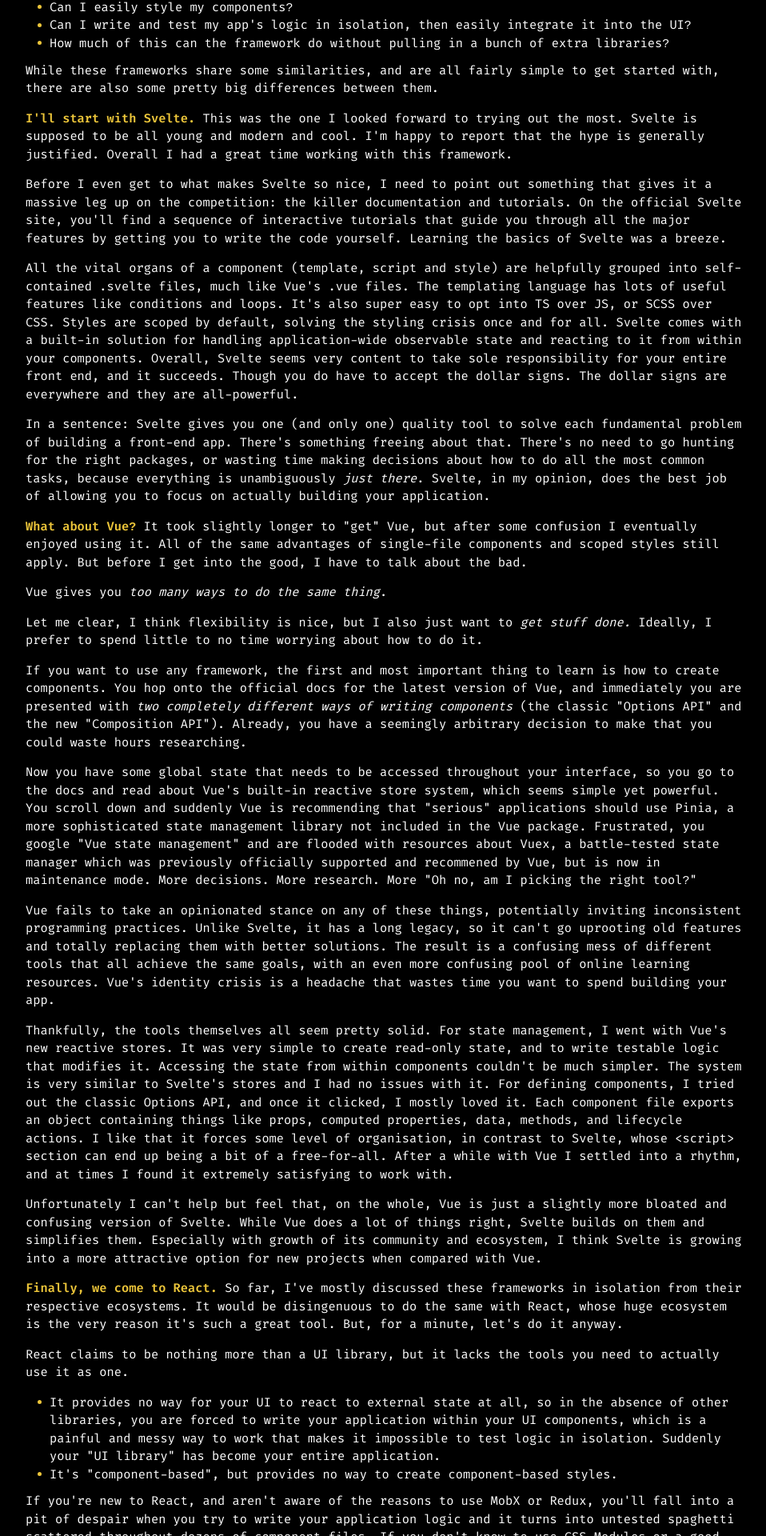
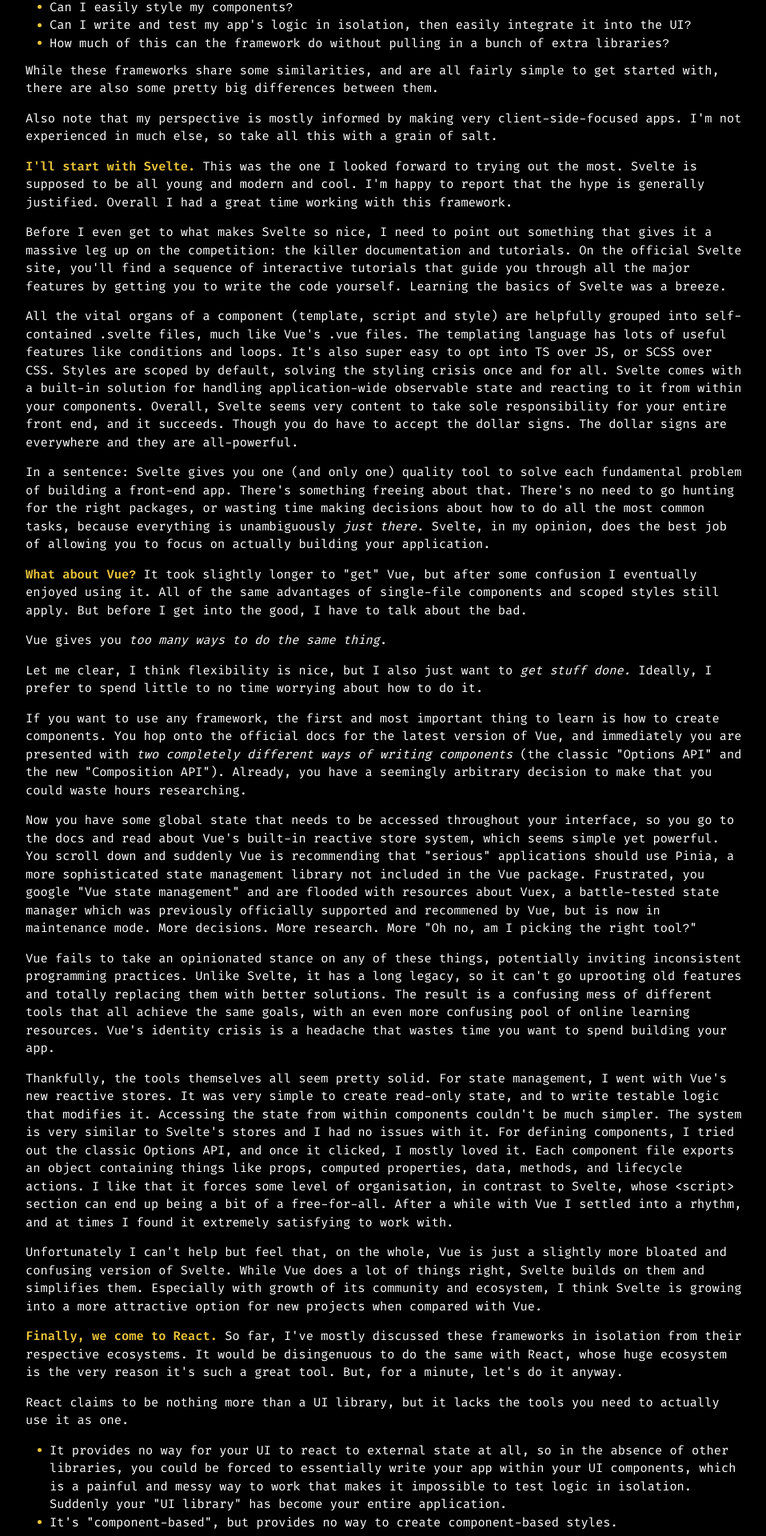
Before and after one commit to repercussive/liamrobertson, a Next.js app: page /projects/braincache in a window 1280 px wide. Shown: the part 550-2470 px from the top of the page at 80% size, without its empty margins (158-1116 px from the left). Built offline with nearby package versions, Linux system fonts and the light colour scheme.

Commit message:
💬 small text additions in braincache description

```diff
--- a/pages/projects/braincache.tsx
+++ b/pages/projects/braincache.tsx
@@ -43,6 +43,10 @@
         <p>
           While these frameworks share some similarities, and are all fairly simple to get started with,
           there are also some pretty big differences between them.
+        </p>
+        <p>
+          Also note that my perspective is mostly informed by making very client-side-focused apps.
+          I'm not experienced in much else, so take all this with a grain of salt.
         </p>
         <p>
           <strong>I'll start with Svelte.</strong> This was the one I looked forward to trying out the most.
@@ -136,7 +140,7 @@
         <ul>
           <li>
             It provides no way for your UI to react to external state at all, so in the absence of other libraries,
-            you are forced to write your application within your UI components, which is a painful and messy way to work
+            you could be forced to essentially write your app within your UI components, which is a painful and messy way to work
             that makes it impossible to test logic in isolation.
             Suddenly your "UI library" has become your entire application.
           </li>
```
